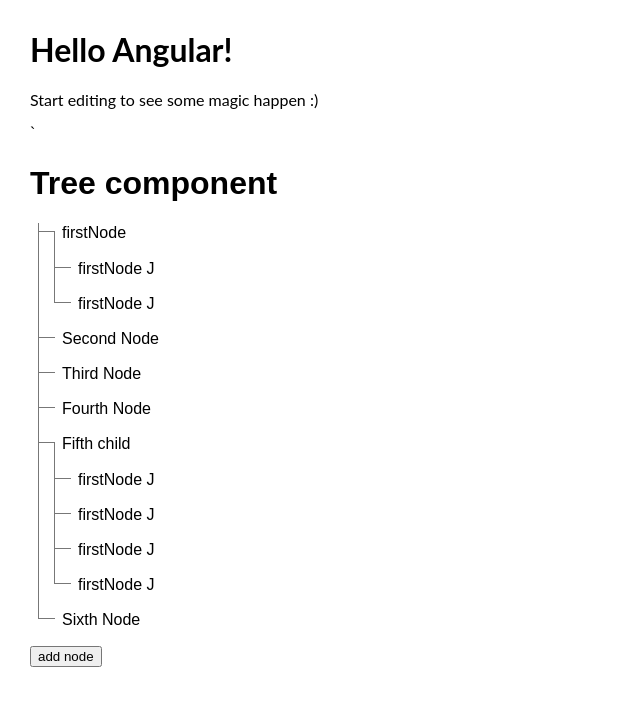
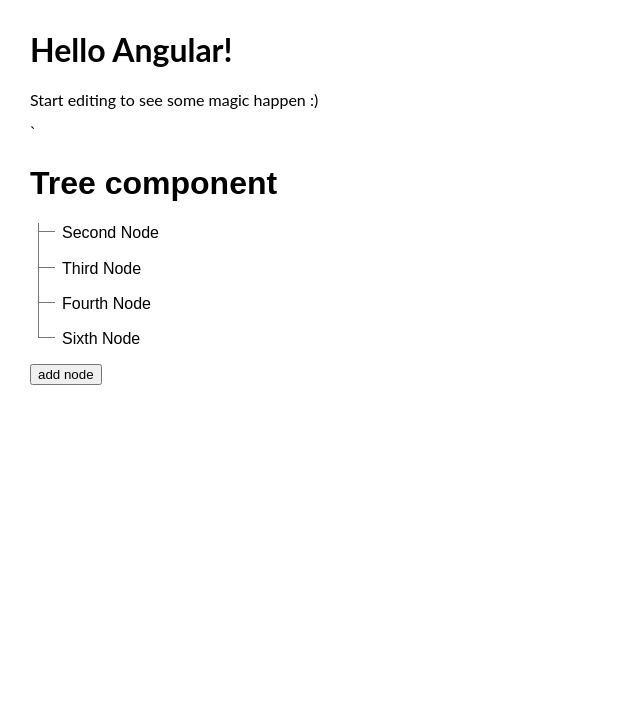
Before and after one commit to jitendradp/permission-app, an Angular app: page / in a window 1280 px wide. Shown: the top 706 px of the page, without its empty margins (0-640 px from the left). Built offline with nearby package versions, Linux system fonts and the light colour scheme.

Commit message:
3 files modified

```diff
--- a/src/app/app.module.ts
+++ b/src/app/app.module.ts
@@ -1,6 +1,6 @@
 import { NgModule } from '@angular/core';
 import { BrowserModule } from '@angular/platform-browser';
-import { FormsModule } from '@angular/forms';
+import { FormsModule, ReactiveFormsModule } from '@angular/forms';
 
 import { AppComponent } from './app.component';
 import { HelloComponent } from './hello.component';
@@ -8,7 +8,7 @@
 import { TreeComponent } from './tree/tree.component';
 
 @NgModule({
-  imports: [BrowserModule, FormsModule],
+  imports: [BrowserModule, FormsModule, ReactiveFormsModule],
   declarations: [AppComponent, HelloComponent, NodeComponent, TreeComponent],
   bootstrap: [AppComponent],
 })
--- a/src/app/node.model.ts
+++ b/src/app/node.model.ts
@@ -1,4 +1,7 @@
+import { FormGroup } from '@angular/forms';
+
 export class Node {
   children: Node[];
   text: string;
+  form?: FormGroup;
 }
--- a/src/app/tree/tree.component.ts
+++ b/src/app/tree/tree.component.ts
@@ -1,4 +1,5 @@
 import { Component, OnInit } from '@angular/core';
+import { FormArray, FormBuilder, FormGroup, Validators } from '@angular/forms';
 import { Node } from './../node.model';
 @Component({
   selector: 'tree',
@@ -6,76 +7,126 @@
   styleUrls: ['./tree.component.css'],
 })
 export class TreeComponent implements OnInit {
-  tree: Node[] = [
-    {
-      children: [
-        {
-          children: [
-            {
-              children: [],
-              text: 'firstNode',
-            },
-            {
-              children: [],
-              text: 'firstNode',
-            },
-          ],
-          text: 'firstNode',
-        },
-        {
-          children: [],
-          text: 'firstNode',
-        },
+  personalForm: FormGroup;
+  tree: Node[] = [];
+
+  constructor(public formBuilder: FormBuilder) {
+    this.personalForm = this.formBuilder.group({
+      firstName: [
+        '',
+        [Validators.required, Validators.minLength(2), Validators.maxLength(8)],
       ],
-      text: 'firstNode',
-    },
-    {
-      children: [],
-      text: 'Second Node',
-    },
-    {
-      children: [],
-      text: 'Third Node',
-    },
-    {
-      children: [],
-      text: 'Fourth Node',
-    },
-    {
-      children: [
-        {
-          children: [],
-          text: 'firstNode',
-        },
-        {
-          children: [],
-          text: 'firstNode',
-        },
-        {
-          children: [],
-          text: 'firstNode',
-        },
-        {
-          children: [],
-          text: 'firstNode',
-        },
+      lastName: [
+        '',
+        [Validators.required, Validators.minLength(2), Validators.maxLength(8)],
       ],
-      text: 'Fifth child',
-    },
-  ];
+      address: ['', [Validators.required]],
+      other: this.formBuilder.array([this.addOtherSkillFormGroup()]),
+    });
+    (<FormArray>this.personalForm.get('other')).push(
+      this.addOtherSkillFormGroup()
+    );
+    (<FormArray>this.personalForm.get('other')).push(
+      this.addOtherSkillFormGroup()
+    );
+    (<FormArray>this.personalForm.get('other')).push(
+      this.addOtherSkillFormGroup()
+    );
+  }
   ngOnInit() {
+    this.getControl();
+
     let firstNode: Node = {
       children: [],
       text: 'Sixth Node',
+
     };
+    this.setForm();
     this.tree.push(firstNode);
   }
 
+  addOtherSkillFormGroup(): FormGroup {
+    return this.formBuilder.group({
+      name: ['test', Validators.required],
+      edit: [true, Validators.required],
+      view: [true, Validators.required],
+    });
+  }
   addNodeTo() {
-    let newNode: Node = {
-      children: [],
-      text: 'newNode',
-    };
-    this.tree.push(newNode);
+    // this.addOtherSkillFormGroup();
+    (<FormArray>this.personalForm.get('other')).push(
+      this.addOtherSkillFormGroup()
+    );
+    // let newNode: Node = {
+    //   children: [],
+    //   text: 'newNode',
+    // };
+    // this.tree.push(newNode);
+  }
+
+  public getControl(index: number = 0) {
+    let otherForm = this.personalForm.get('other') as FormArray;
+    let formGroup = otherForm.at(index);
+    console.log(formGroup);
+  }
+
+  setForm() {
+    this.tree = [
+      // {
+      //   children: [
+      //     {
+      //       children: [
+      //         {
+      //           children: [],
+      //           text: 'firstNode',
+      //         },
+      //         {
+      //           children: [],
+      //           text: 'firstNode',
+      //         },
+      //       ],
+      //       text: 'firstNode',
+      //     },
+      //     {
+      //       children: [],
+      //       text: 'firstNode',
+      //     },
+      //   ],
+      //   text: 'firstNode',
+      // },
+      {
+        children: [],
+        text: 'Second Node',
+      },
+      {
+        children: [],
+        text: 'Third Node',
+      },
+      {
+        children: [],
+        text: 'Fourth Node',
+      },
+      // {
+      //   children: [
+      //     {
+      //       children: [],
+      //       text: 'firstNode',
+      //     },
+      //     {
+      //       children: [],
+      //       text: 'firstNode',
+      //     },
+      //     {
+      //       children: [],
+      //       text: 'firstNode',
+      //     },
+      //     {
+      //       children: [],
+      //       text: 'firstNode',
+      //     },
+      //   ],
+      //   text: 'Fifth child',
+      // },
+    ];
   }
 }
```
